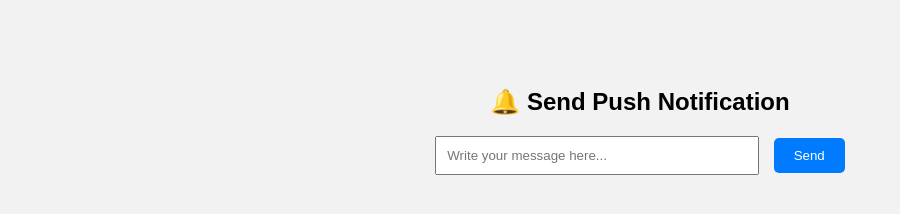
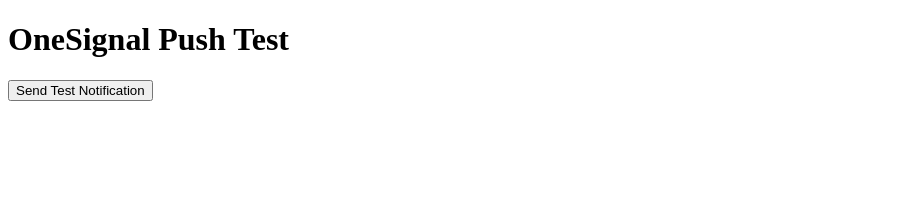
Before and after one commit to NahidAhmed-12/Notice, a plain HTML site: page index.html in a window 1280 px wide. Shown: the whole page, without its empty margins (0-900 px from the left). Drawn offline with Linux system fonts and the light colour scheme.

Commit message:
Update index.html

```diff
--- a/index.html
+++ b/index.html
@@ -2,56 +2,28 @@
 <html lang="en">
 <head>
 <meta charset="UTF-8" />
-  <title>Notification Sender</title>
-  <meta name="viewport" content="width=device-width, initial-scale=1" />
-  <style>
-    body {
-      font-family: sans-serif;
-      background: #f2f2f2;
-      padding: 60px;
-      text-align: center;
-    }
-    input {
-      padding: 10px;
-      width: 300px;
-    }
-    button {
-      padding: 10px 20px;
-      margin-left: 10px;
-      cursor: pointer;
-      background: #007bff;
-      color: white;
-      border: none;
-      border-radius: 5px;
-    }
-  </style>
-
-  <!-- OneSignal SDK -->
-  <script src="https://cdn.onesignal.com/sdks/OneSignalSDK.js" async></script>
+<title>OneSignal Test</title>
+<script src="https://cdn.onesignal.com/sdks/OneSignalSDK.js" async=""></script>
 <script>
   window.OneSignal = window.OneSignal || [];
-    OneSignal.push(function () {
+  OneSignal.push(function() {
     OneSignal.init({
-        appId: "527dee17-feec-4ffb-bfd6-6d3bb72ed984", // আপনার App ID
-        notifyButton: { enable: true },               // ফ্লোটিং সাবস্ক্রাইব বাটন
-        serviceWorkerPath: "/",                       // Worker ফাইল root এ
+      appId: "527dee17-feec-4ffb-bfd6-6d3bb72ed984",
+      notifyButton: { enable: true },
+      serviceWorkerPath: "/",
+      allowLocalhostAsSecureOrigin: true
     });
-
-      // Auto permission popup on load
     OneSignal.showSlidedownPrompt();
   });
 </script>
 </head>
 <body>
-  <h2>🔔 Send Push Notification</h2>
-  <input id="messageInput" placeholder="Write your message here..." />
-  <button onclick="sendNotification()">Send</button>
-
+<h1>OneSignal Push Test</h1>
+<button onclick="sendTest()">Send Test Notification</button>
 <script>
-    function sendNotification() {
-      const msg = document.getElementById("messageInput").value.trim();
-      if (!msg) return alert("⚠️ Please enter a message.");
-
+  async function sendTest() {
+    const playerId = await OneSignal.getUserId();
+    if (!playerId) return alert("Not subscribed yet!");
     fetch("https://onesignal.com/api/v1/notifications", {
       method: "POST",
       headers: {
@@ -60,20 +32,12 @@
       },
       body: JSON.stringify({
         app_id: "527dee17-feec-4ffb-bfd6-6d3bb72ed984",
-          included_segments: ["Subscribed Users"], // 🔥 No player ID needed
-          contents: { en: msg }
+        include_player_ids: [playerId],
+        contents: { en: "This is a test notification" }
       })
-      })
-      .then(res => res.json())
-      .then(data => {
-        console.log("✅ Notification sent:", data);
-        alert("✅ Notification sent successfully!");
-        document.getElementById("messageInput").value = "";
-      })
-      .catch(err => {
-        console.error("❌ Error sending notification:", err);
-        alert("❌ Failed to send notification.");
-      });
+    }).then(res => res.json())
+    .then(data => alert("Notification sent!"))
+    .catch(err => alert("Failed to send"));
   }
 </script>
 </body>
```
Lines whose indentation alone changed are shown as unchanged.
